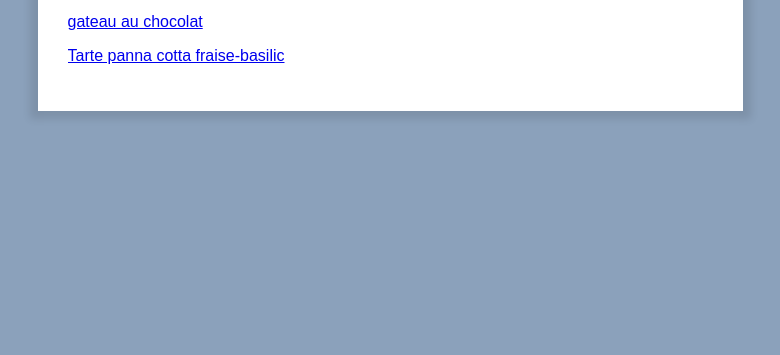
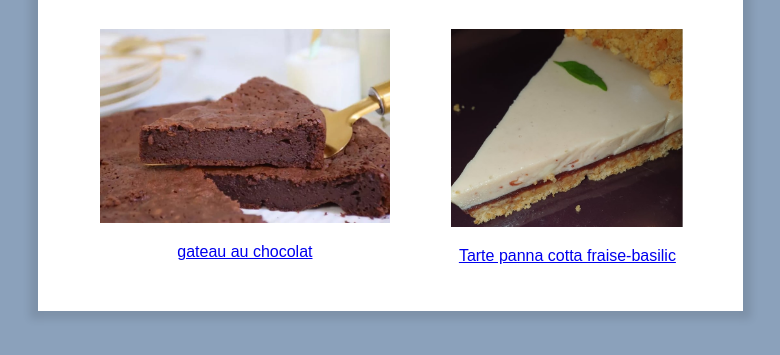
Before and after one commit to Redfox291/site_recettes, a plain HTML site: page index.html in a window 1280 px wide. Shown: the part 141-496 px from the top of the page, without its empty margins (250-1030 px from the left). Drawn offline with Linux system fonts and the light colour scheme.

Commit message:
Add files via upload

```diff
--- a/index.html
+++ b/index.html
@@ -16,8 +16,18 @@
                 <p class="categorie"> Mes recettes</p>
             </div>
             <h1> Les desserts</h1>
-            <p><a href="Recette du gateau au chocolat.html">gateau au chocolat</a></p>
-            <p><a href="recette tarte panna cotta frais-basilic.html">Tarte panna cotta fraise-basilic</a></p>
+            <div style="text-align:center;">
+                <div class="colonne1 colonne">
+                    <a href="Recette du gateau au chocolat.html"><img style="width: 100%;" src="gateau au chocolat de pippa.jpg"></a>
+                    <p><a href="Recette du gateau au chocolat.html">gateau au chocolat</a></p>
+                </div>
+                <div class="colonne2 colonne">
+                    <a href="recette tarte panna cotta frais-basilic.html"><img style="width: 80%;" src="tarte panna cota fraise basilic.jpg"></a>
+                    <p><a href="recette tarte panna cotta frais-basilic.html">Tarte panna cotta fraise-basilic</a></p>
+                </div>
+            </div>
+
+
     <!-- Le contenu de ma page -->
             <!--<div class="separateur">
 
```
